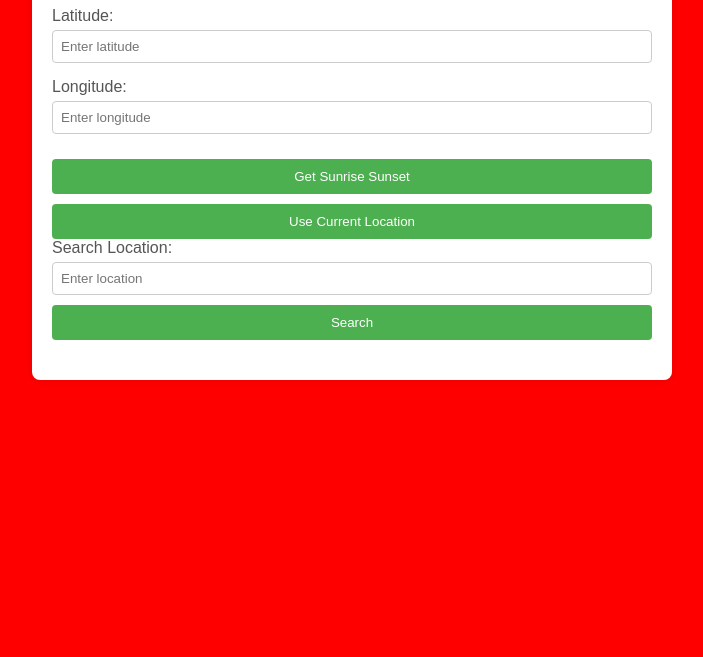
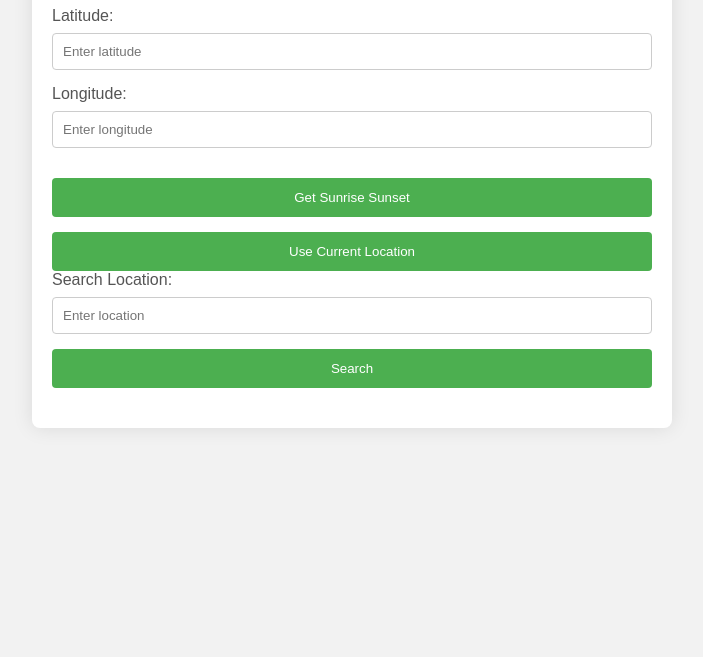
Before and after one commit to AaruAgrawal/ITMD541-Lab4, a plain HTML site: page index.html in a window 1280 px wide. Shown: the part 143-800 px from the top of the page, without its empty margins (288-991 px from the left). Drawn offline with Linux system fonts and the light colour scheme.

Commit message:
Update styles.css

```diff
--- a/styles.css
+++ b/styles.css
@@ -57,54 +57,3 @@ button:hover {
   margin-top: 20px;
   color: #333;
 }
-body {
-  font-family: 'Arial', sans-serif;
-  background-color: #ff0000;
-  margin: 0;
-  padding: 0;
-}
-
-.container {
-  max-width: 600px;
-  margin: 50px auto;
-  padding: 20px;
-  background-color: #fff;
-  box-shadow: 0 0 10px rgba(0, 0, 0, 0.1);
-}
-
-h1 {
-  text-align: center;
-}
-
-div {
-  margin-bottom: 15px;
-}
-
-label {
-  display: block;
-  margin-bottom: 5px;
-}
-
-input {
-  width: 100%;
-  padding: 8px;
-  box-sizing: border-box;
-}
-
-button {
-  background-color: #4caf50;
-  color: white;
-  padding: 10px;
-  border: none;
-  cursor: pointer;
-  width: 100%;
-  margin-top: 10px;
-}
-
-button:hover {
-  background-color: #45a049;
-}
-
-#result {
-  margin-top: 20px;
-}
```
